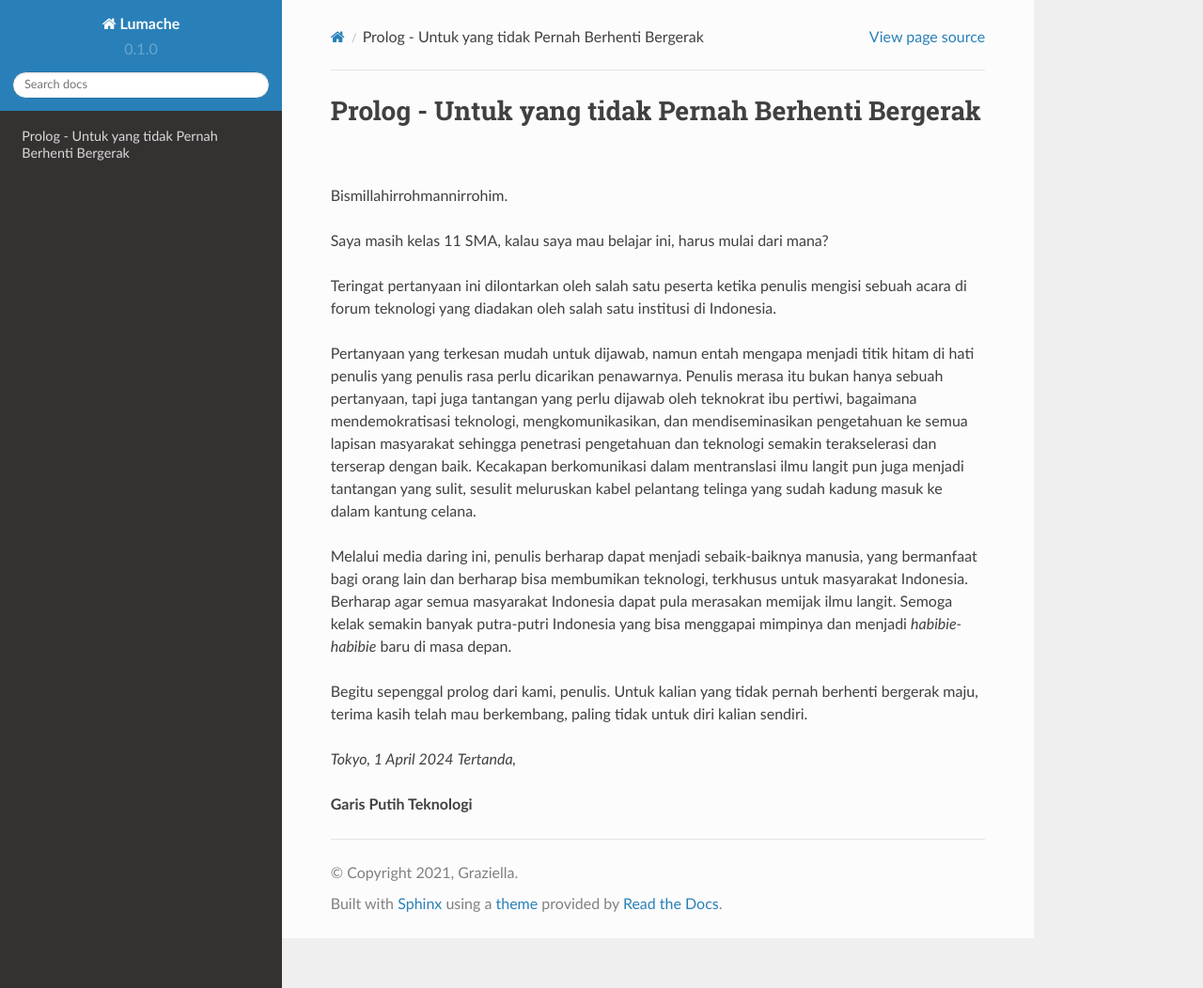
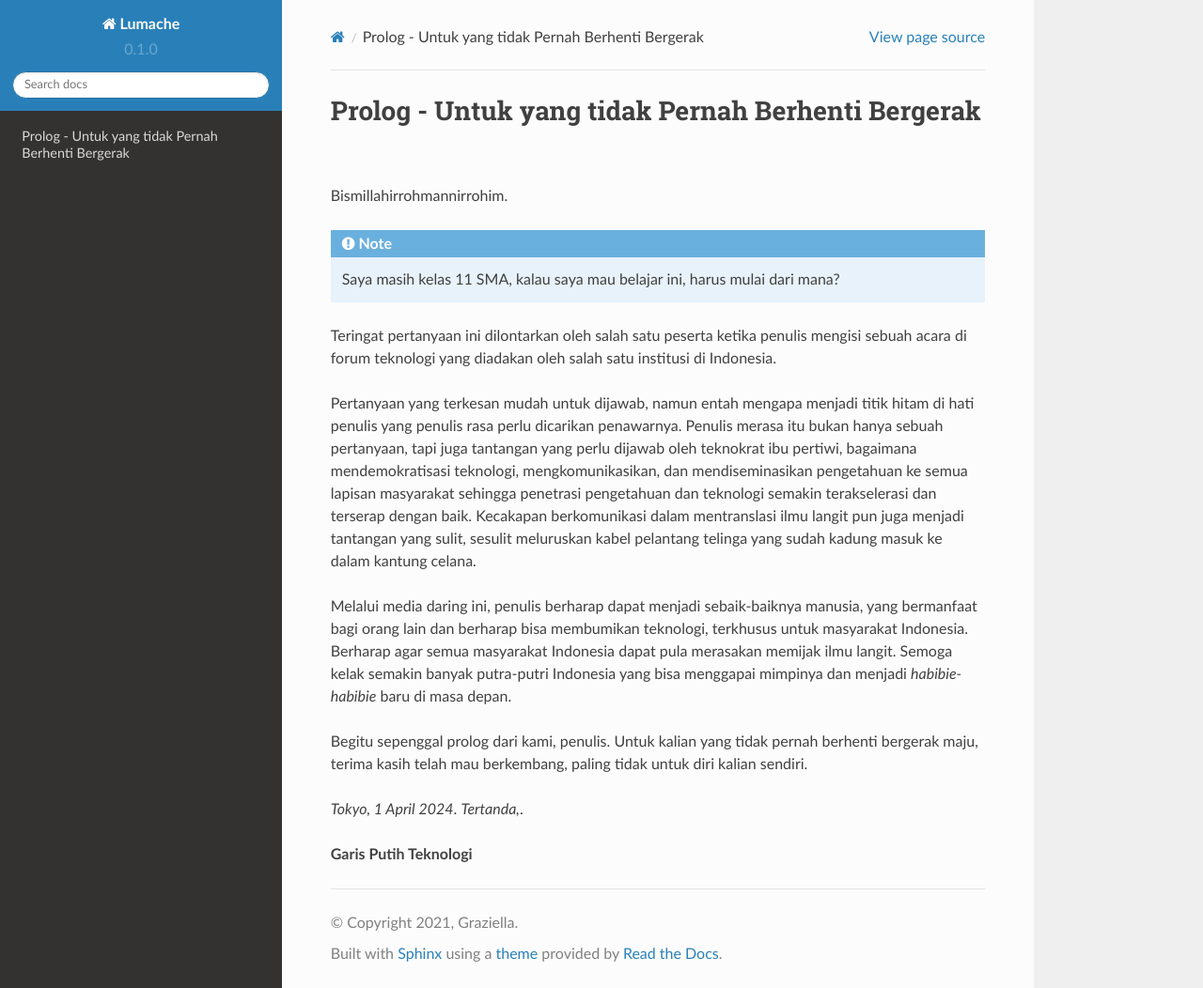
Before and after one commit to garisputihteknologi/garisputihteknologi, a Sphinx documentation site: the page built from docs/source/index.rst, in a window 1280 px wide and 1052 px high. Shown: the whole window at 94% size. Built offline with Sphinx 7.4.7 and the Read the Docs theme 2.0.0, drawn with Linux system fonts in a browser that asks for light colours.

```diff
--- a/docs/source/index.rst
+++ b/docs/source/index.rst
@@ -3,7 +3,7 @@ Prolog - Untuk yang tidak Pernah Berhenti Bergerak
 Bismillahirrohmannirrohim.
 
 .. note::
-Saya masih kelas 11 SMA, kalau saya mau belajar ini, harus mulai dari mana?
+			Saya masih kelas 11 SMA, kalau saya mau belajar ini, harus mulai dari mana?
 
 Teringat pertanyaan ini dilontarkan oleh salah satu peserta ketika penulis mengisi sebuah acara di forum teknologi yang diadakan oleh salah satu institusi di Indonesia.
 
@@ -13,8 +13,8 @@ Melalui media daring ini, penulis berharap dapat menjadi sebaik-baiknya manusia,
 
 Begitu sepenggal prolog dari kami, penulis. Untuk kalian yang tidak pernah berhenti bergerak maju, terima kasih telah mau berkembang, paling tidak untuk diri kalian sendiri.
 
-*Tokyo, 1 April 2024*
-*Tertanda,*
+*Tokyo, 1 April 2024*.
+*Tertanda,*.
 
 
 **Garis Putih Teknologi**
```
